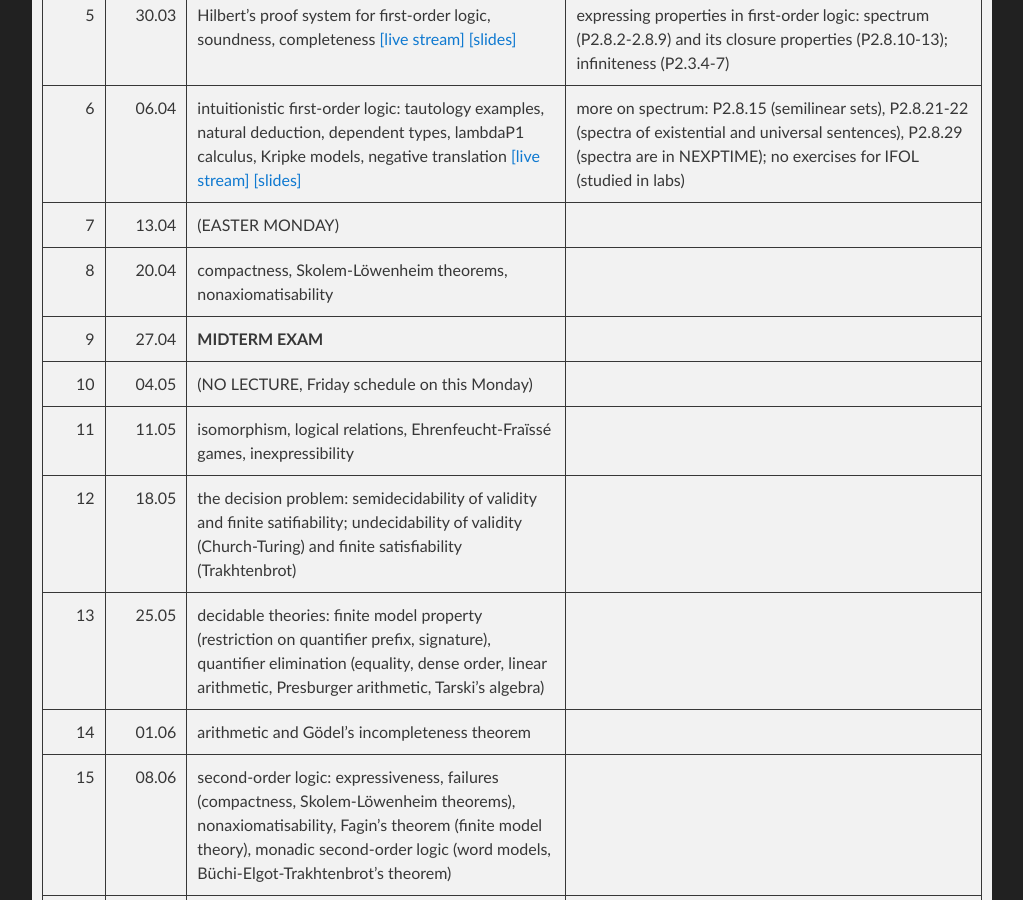
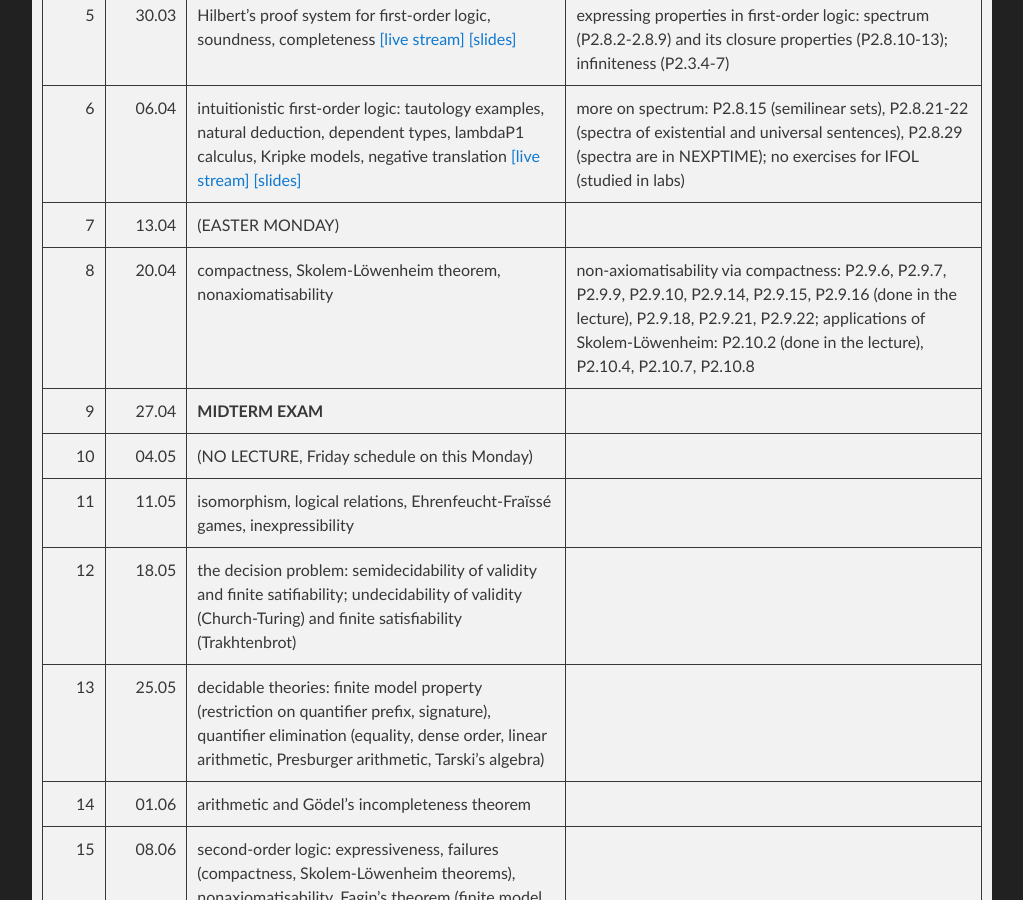
Before and after one commit to lclem/logic_course, a Jekyll site: the page built from docs/index.md, in a window 1280 px wide and 900 px high, scrolled down 2691 px. Shown: the whole window, without its empty margins (128-1151 px from the left). Built offline with Jekyll 4.4.1, drawn with Linux system fonts in a browser that asks for light colours; our own code applies the rules of GitHub Pages for plain Markdown files.

Commit message:
Update index.md

```diff
--- a/docs/index.md
+++ b/docs/index.md
@@ -64,7 +64,7 @@ Rocket.Chat:
 | 5 | 30.03 | Hilbert's proof system for first-order logic, soundness, completeness [[live stream]](https://youtu.be/i1Nl1XOGxZ0) [[slides]](slides/06-completeness_FO.pdf) | expressing properties in first-order logic: spectrum (P2.8.2-2.8.9) and its closure properties (P2.8.10-13); infiniteness (P2.3.4-7) |
 | 6 | 06.04 | intuitionistic first-order logic: tautology examples, natural deduction, dependent types, lambdaP1 calculus, Kripke models, negative translation [[live stream]](https://youtu.be/epzULiW39p8) [[slides]](slides/07-intuitionistic_FO.pdf) | more on spectrum: P2.8.15 (semilinear sets), P2.8.21-22 (spectra of existential and universal sentences), P2.8.29 (spectra are in NEXPTIME); no exercises for IFOL (studied in labs) |
 | 7 | 13.04 | (EASTER MONDAY) |
-| 8 | 20.04 | compactness, Skolem-Löwenheim theorems, nonaxiomatisability | |
+| 8 | 20.04 | compactness, Skolem-Löwenheim theorem, nonaxiomatisability | non-axiomatisability via compactness: P2.9.6, P2.9.7, P2.9.9, P2.9.10, P2.9.14, P2.9.15, P2.9.16 (done in the lecture), P2.9.18, P2.9.21, P2.9.22; applications of Skolem-Löwenheim: P2.10.2 (done in the lecture), P2.10.4, P2.10.7, P2.10.8 |
 | 9 | 27.04 | **MIDTERM EXAM** | |
 | 10 | 04.05 | (NO LECTURE, Friday schedule on this Monday) | |
 | 11 | 11.05 | isomorphism, logical relations, Ehrenfeucht-Fraïssé games, inexpressibility | |
```
